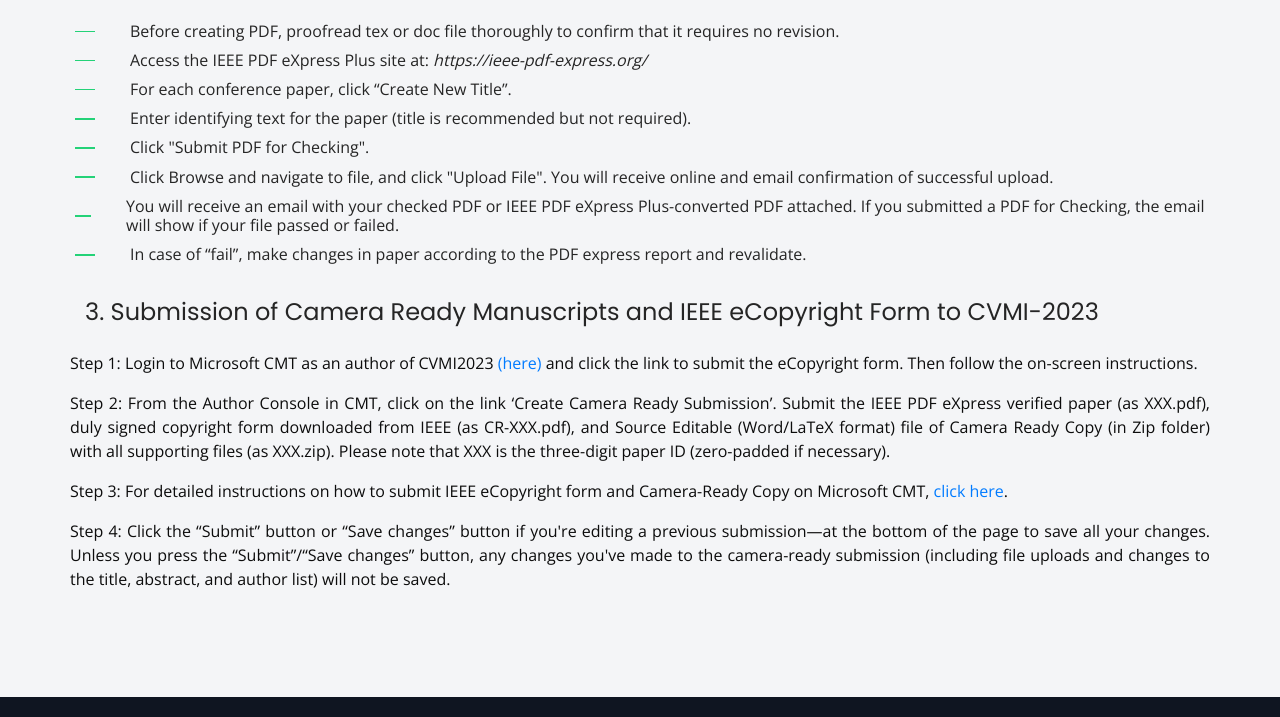
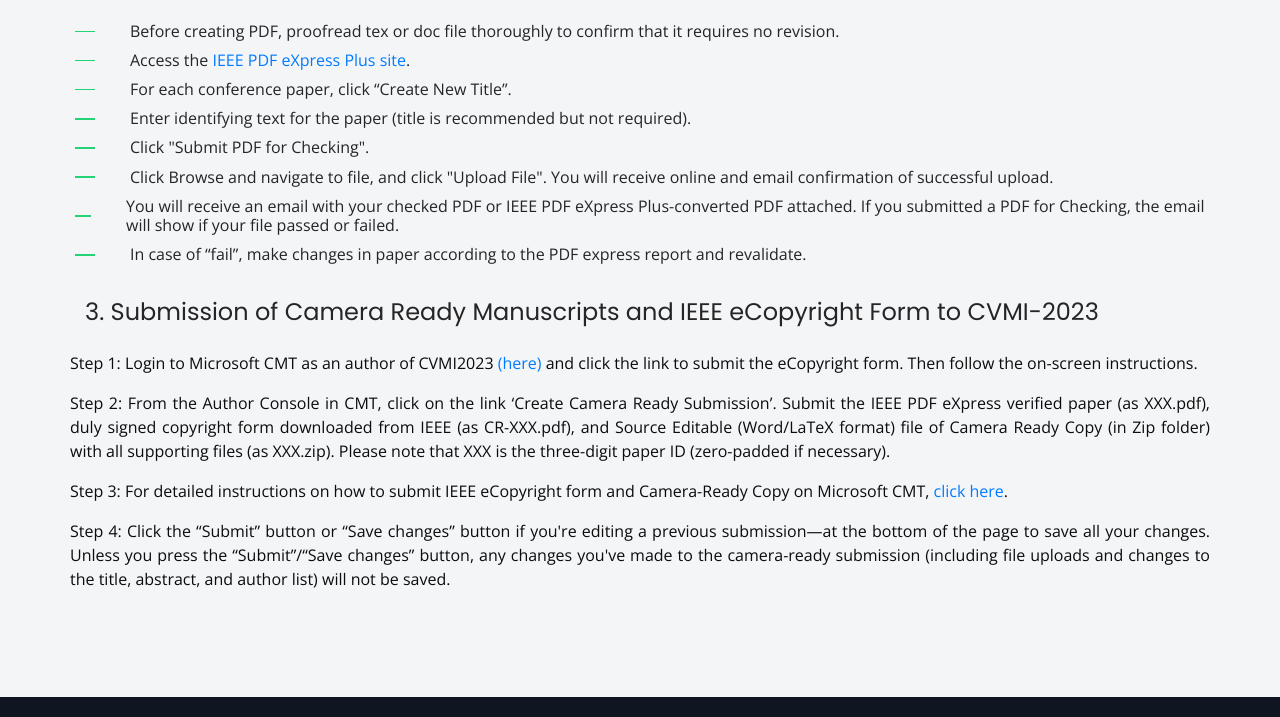
Before and after one commit to PradhumnAgarwal/cvmi-2023, a plain HTML site: page crs.html in a window 1280 px wide. Shown: the part 1297-2014 px from the top of the page. Drawn offline with nearby package versions, Linux system fonts and the light colour scheme.

Commit message:
hyperlink

```diff
--- a/crs.html
+++ b/crs.html
@@ -330,8 +330,10 @@
                     <hr />
                     <div class="t-name">
                       <h5>
-                        Access the IEEE PDF eXpress Plus site at:
-                        <em>https://ieee-pdf-express.org/</em>
+                        Access the
+                        <a href="https://ieee-pdf-express.org/" target="_blank"
+                          >IEEE PDF eXpress Plus site</a
+                        >.
                       </h5>
                     </div>
                   </div>
```
